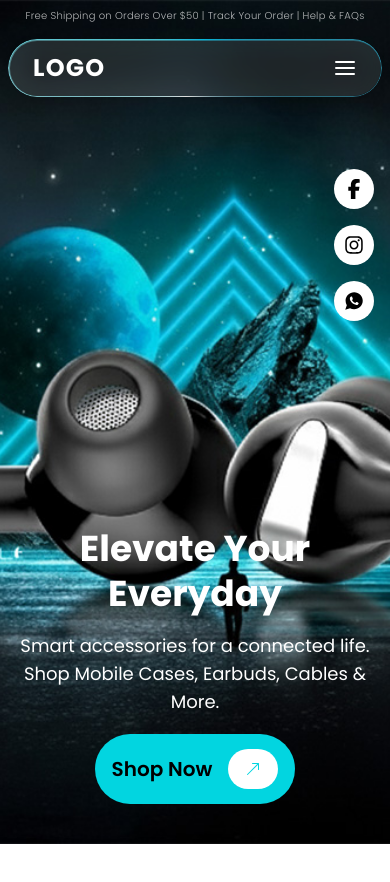
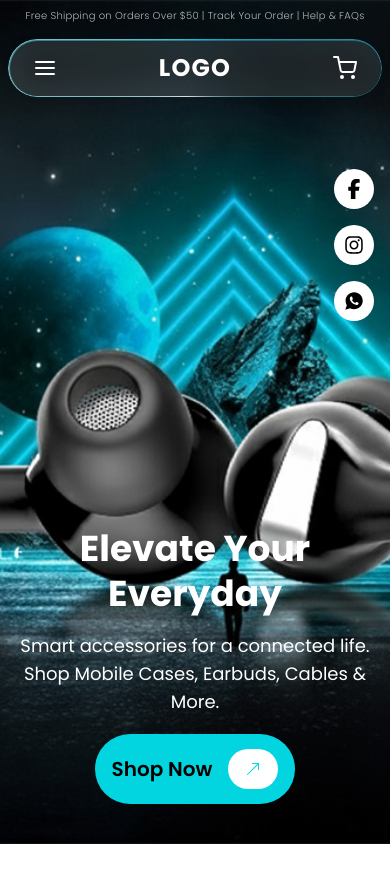
Before and after one commit to Shinvo-Ecomerece-Store/Front-End, a React (Vite) app: page / in a window 390 px wide. Shown: the top 882 px of the page. Built offline with nearby package versions, Linux system fonts and the light colour scheme.

Commit message:
make the navbar responsive

```diff
--- a/src/components/Hero/Hero.jsx
+++ b/src/components/Hero/Hero.jsx
@@ -37,7 +37,7 @@ const Hero = () => {
         </div>
 
         {/* Right Card - Phone (Bottom Right) */}
-        <div className="hidden lg:flex absolute bottom-32 right-10 xl:right-20 w-[250px] h-[250px] xl:w-[297px] xl:h-[282px] rounded-[40px] shadow-hard-card bg-img-custom bg-[url('../assets/images/products/hero1.png')] bg-cover bg-center items-center justify-center z-10 animate-float-delayed">
+        <div className="hidden lg:flex absolute bottom-32 right-10 xl:right-20 w-[250px] h-[250px] xl:w-[297px] xl:h-[282px] rounded-[40px] shadow-hard-card bg-img-custom bg-[url('../assets/images/products/hero1.png')] bg-cover bg-center items-center justify-center z-10 animate-float-delayed rotate-[20deg]">
           <Link to="/##"><BsArrowUpRight className="p-4 w-[70px] h-[60px] xl:w-[82px] xl:h-[72px] rounded-full bg-white text-cta-cyan" /></Link>
         </div>
 
--- a/src/components/Navbar/Navbar.jsx
+++ b/src/components/Navbar/Navbar.jsx
@@ -2,6 +2,7 @@ import React, { useState } from 'react';
 import { FiSearch, FiUser, FiShoppingCart, FiMenu, FiX } from "react-icons/fi";
 import { Link } from 'react-router-dom';
 import UpperNavbar from './UpperNavbar';
+import { IoSearch } from "react-icons/io5";
 
 function Navbar() {
   const [isOpen, setIsOpen] = useState(false);
@@ -17,6 +18,12 @@ function Navbar() {
         <nav className="w-full bg-white/10 backdrop-blur-md rounded-[30px] px-6 py-3 flex flex-col md:flex-row justify-between items-center shadow-lg nav-content relative z-50">
 
           <div className="w-full md:w-auto flex justify-between items-center">
+            <button
+              className="md:hidden text-white text-2xl focus:outline-none"
+              onClick={() => setIsOpen(!isOpen)}
+            >
+              {isOpen ? <FiX /> : <FiMenu />}
+            </button>
             {/* LEFT: Logo */}
             <div className="flex-shrink-0">
               <Link to="/" className="text-2xl font-bold text-white tracking-wider hover:text-[#53C1CC] transition-colors">
@@ -25,12 +32,8 @@ function Navbar() {
             </div>
 
             {/* Mobile Menu Toggle */}
-            <button
-              className="md:hidden text-white text-2xl focus:outline-none"
-              onClick={() => setIsOpen(!isOpen)}
-            >
-              {isOpen ? <FiX /> : <FiMenu />}
-            </button>
+            {/* <IoSearch className="text-white/70 text-lg" /> */}
+            <FiShoppingCart className="text-2xl md:hidden" color='white' />
           </div>
 
           {/* CENTER: Navigation (Desktop) */}
@@ -42,7 +45,7 @@ function Navbar() {
 
           {/* RIGHT: Search + Icons (Desktop) */}
           <div className="hidden md:flex items-center gap-4">
-            <div className="flex items-center bg-white/20 rounded-full px-4 py-1.5 w-[300px] lg:w-[555px] h-[55px] border border-white/10 focus-within:bg-white/30 focus-within:border-[#53C1CC] transition-all">
+            <div className="hidden lg:flex items-center bg-white/20 rounded-full px-4 py-1.5 w-[300px] xl:w-[555px] h-[55px] border border-white/10 focus-within:bg-white/30 focus-within:border-[#53C1CC] transition-all">
               <input type="text" placeholder="Search" className="bg-transparent border-none outline-none text-sm text-white placeholder-gray-300 w-full" />
               <FiSearch className="text-white/70 w-[24px] h-[24px] text-lg cursor-pointer hover:text-white" />
             </div>
@@ -83,7 +86,6 @@ function Navbar() {
                 <FiUser className="text-2xl" />
               </button>
               <button className="relative text-white hover:text-[#53C1CC] transition-transform hover:scale-110">
-                <FiShoppingCart className="text-2xl" />
                 <span className="absolute -top-1 -right-2 bg-[#53C1CC] text-white text-[10px] font-bold w-4 h-4 flex items-center justify-center rounded-full">2</span>
               </button>
             </div>
```
